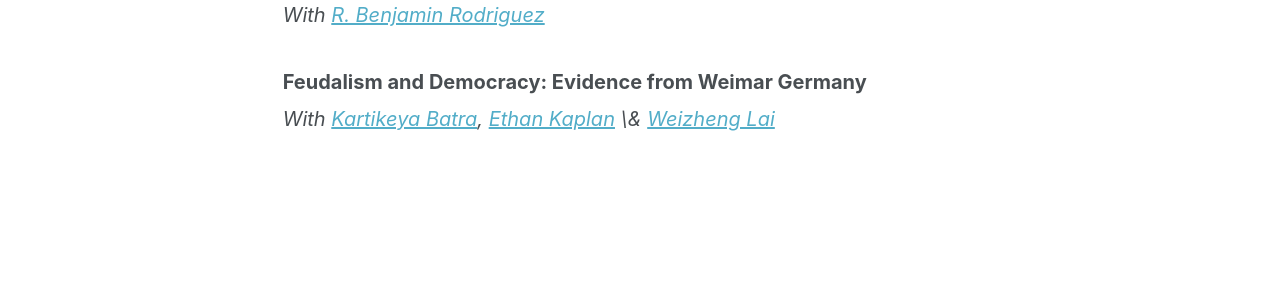
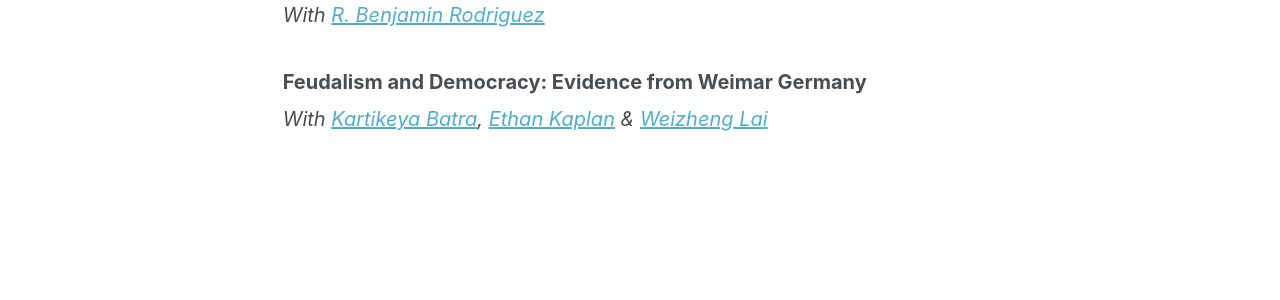
Before and after one commit to arseniybraslavskiy/arseniybraslavskiy.github.io, a Jekyll site: the page built from _pages/research.md, in a window 1280 px wide and 1271 px high. Shown: the part 759-1059 px from the top of the window. Built offline with Jekyll 4.4.1, drawn with Linux system fonts in a browser that asks for light colours; a script that is not in the unit is left out; our own code applies the rules of GitHub Pages for plain Markdown files.

```diff
--- a/_pages/research.md
+++ b/_pages/research.md
@@ -32,4 +32,4 @@ This study re-examines the finding by Anderson, Hansen, and Rees (2013) that med
 *With <a href="https://sites.google.com/umd.edu/rbenjaminrodriguez">R. Benjamin Rodriguez</a>*
 
 ### Feudalism and Democracy: Evidence from Weimar Germany
-*With <a href="https://sites.google.com/view/kartikeyabatra">Kartikeya Batra</a>,  <a href="https://econweb.umd.edu/~kaplan/">Ethan Kaplan</a> \& <a href="https://laiwz.github.io">Weizheng Lai</a>*
+*With <a href="https://sites.google.com/view/kartikeyabatra">Kartikeya Batra</a>,  <a href="https://econweb.umd.edu/~kaplan/">Ethan Kaplan</a> & <a href="https://laiwz.github.io">Weizheng Lai</a>*
```
